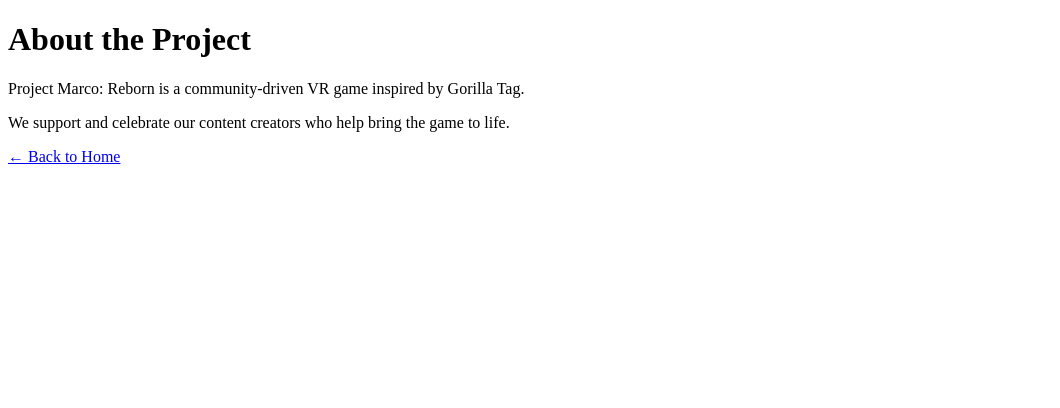
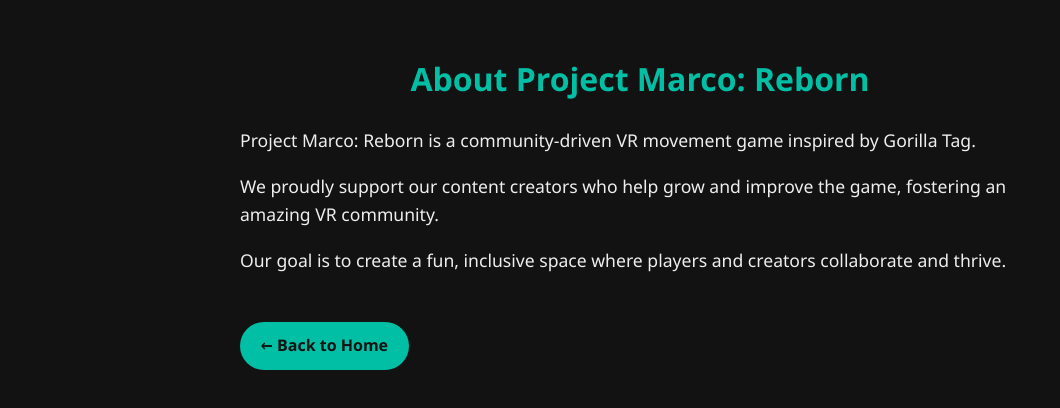
Before and after one commit to M4rc0YT/M4rc0YT.github.io, a plain HTML site: page about.html in a window 1280 px wide. Shown: the whole page, without its empty margins (0-1060 px from the left). Drawn offline with Linux system fonts and the light colour scheme.

Commit message:
about.html

```diff
--- a/about.html
+++ b/about.html
@@ -1,12 +1,50 @@
 <!DOCTYPE html>
-<html>
+<html lang="en">
 <head>
+  <meta charset="UTF-8" />
+  <meta name="viewport" content="width=device-width, initial-scale=1" />
   <title>About - Project Marco: Reborn</title>
+  <style>
+    body {
+      font-family: 'Segoe UI', Tahoma, Geneva, Verdana, sans-serif;
+      background: #121212;
+      color: #eee;
+      margin: 0;
+      padding: 2rem;
+      max-width: 800px;
+      margin-left: auto;
+      margin-right: auto;
+      line-height: 1.6;
+    }
+    h1 {
+      color: #00bfa5;
+      text-align: center;
+    }
+    p {
+      font-size: 1.1rem;
+      margin-bottom: 1rem;
+    }
+    a {
+      display: inline-block;
+      margin-top: 2rem;
+      text-decoration: none;
+      background-color: #00bfa5;
+      color: #121212;
+      padding: 0.7rem 1.3rem;
+      border-radius: 25px;
+      font-weight: bold;
+      transition: background-color 0.3s ease;
+    }
+    a:hover {
+      background-color: #009e85;
+    }
+  </style>
 </head>
 <body>
-  <h1>About the Project</h1>
-  <p>Project Marco: Reborn is a community-driven VR game inspired by Gorilla Tag.</p>
-  <p>We support and celebrate our content creators who help bring the game to life.</p>
-  <p><a href="/index.html">← Back to Home</a></p>
+  <h1>About Project Marco: Reborn</h1>
+  <p>Project Marco: Reborn is a community-driven VR movement game inspired by Gorilla Tag.</p>
+  <p>We proudly support our content creators who help grow and improve the game, fostering an amazing VR community.</p>
+  <p>Our goal is to create a fun, inclusive space where players and creators collaborate and thrive.</p>
+  <a href="/index.html">← Back to Home</a>
 </body>
 </html>
```
